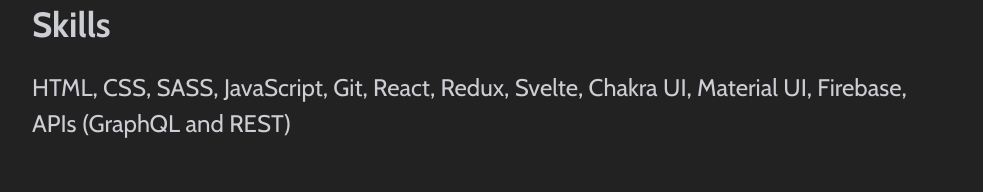
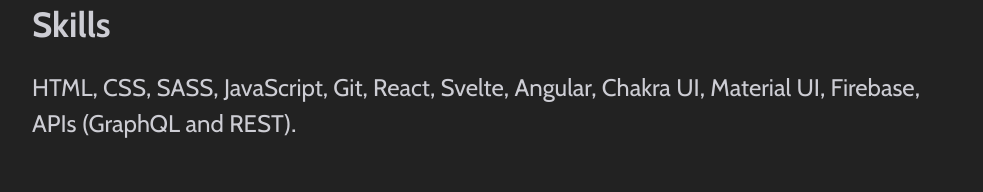
Before and after one commit to nefejames/my-portfolio-v3, a Next.js app: page / in a window 1280 px wide. Shown: the part 375-567 px from the top of the page, without its empty margins (148-1131 px from the left). Built offline with nearby package versions, Linux system fonts and the light colour scheme.

Commit message:
updated skills - removed Redux - added Angular

```diff
--- a/sections/Skills.tsx
+++ b/sections/Skills.tsx
@@ -10,8 +10,8 @@
           </Heading> */}
         <Box>
           <Text>
-            HTML, CSS, SASS, JavaScript, Git, React, Redux, Svelte, Chakra UI,
-            Material UI, Firebase, APIs (GraphQL and REST)
+            HTML, CSS, SASS, JavaScript, Git, React, Svelte, Angular, Chakra UI,
+            Material UI, Firebase, APIs (GraphQL and REST).
           </Text>
         </Box>
       </Box>
```
